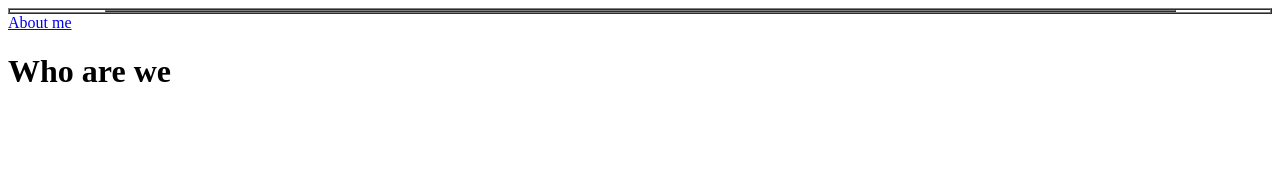
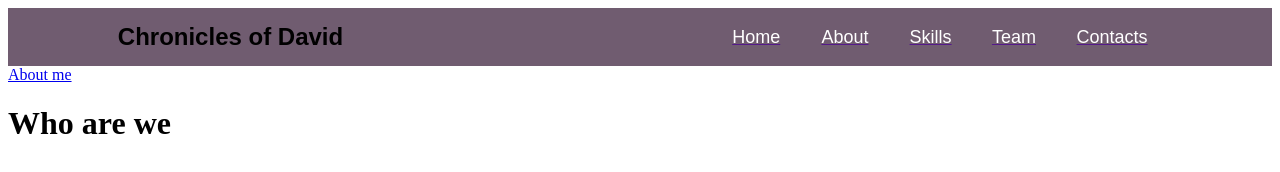
Before and after one commit to DevitoDbug/HTML-project1, a plain HTML site: page index.html in a window 1280 px wide. Drawn offline with Linux system fonts and the light colour scheme.

Commit message:
Finished the header

```diff
--- a/index.html
+++ b/index.html
@@ -6,18 +6,50 @@
     <meta name="viewport" content="width=device-width, initial-scale=1.0">
     <title>Artlife.inc</title>
     <body>
-        <table border="1" width = "100%" cellpadding = "0" cellspacing="0">
+        <table border="0" width = "100%" cellpadding = "0" cellspacing="0" bgcolor = "#705c70">
             <tr>
                 <td>
-                    <table border = "1" width = "85%" cellpadding = "0" cellspacing="0" align = "center">
-
+                    <table border = "0" width = "85%" cellpadding = "15" cellspacing="0" align = "center">
+                        <tr>
+                            <td>
+                                <font face="arial" color = "black" size = 5>
+                                <strong>Chronicles of David</strong>
+                                </font>
+                            </td>
+                            <td width = "30%">&nbsp;</td>
+                            <td><a href="">
+                                    <font face="arial" color = "ffffff" size = 4>
+                                     Home
+                                    </font>
+                                </a></td>
+                            <td><a href="">
+                                    <font face="arial" color = "ffffff" size = 4>
+                                    About
+                                    </font>
+                                </a></td>
+                            <td><a href="">
+                                    <font face="arial" color = "ffffff" size = 4>
+                                    Skills
+                                    </font>
+                                </a></td>
+                            <td><a href="">
+                                    <font face="arial" color = "ffffff" size = 4>
+                                    Team
+                                    </font>
+                                </a></td>
+                            <td><a href="">
+                                    <font face="arial" color = "ffffff" size = 4>
+                                    Contacts
+                                    </font>
+                                </a></td>
+                        </tr>
                     </table>
-
                 </td>
             </tr>
         </table>
     </body>
 </head>
+
 <body>
     <div>
         <a href = "about.html">About me</a>
```
